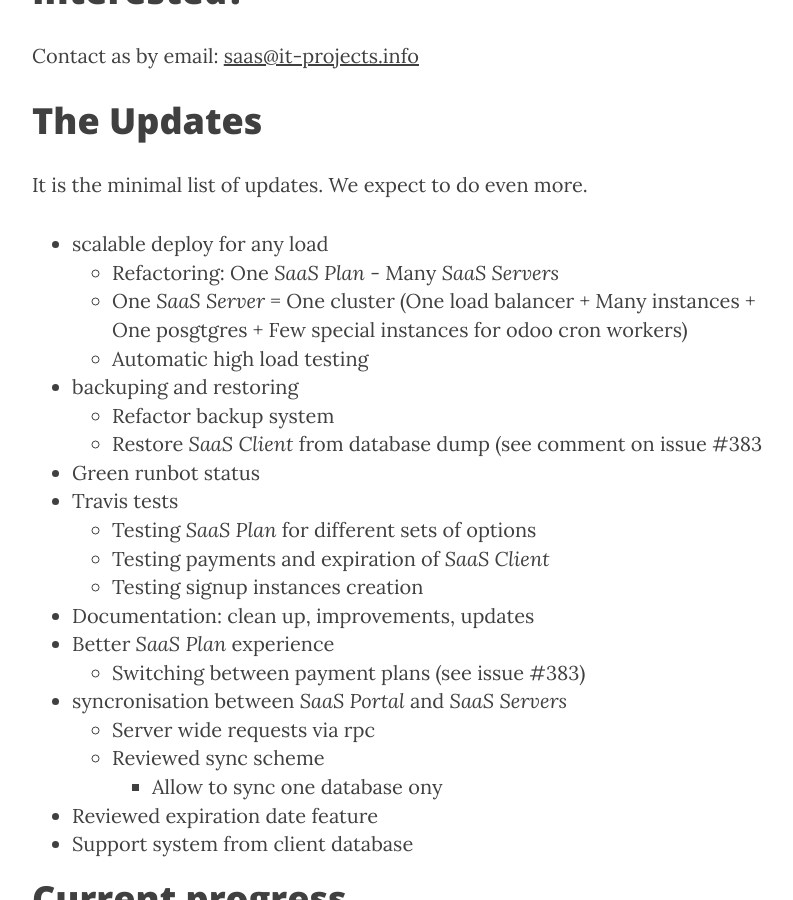
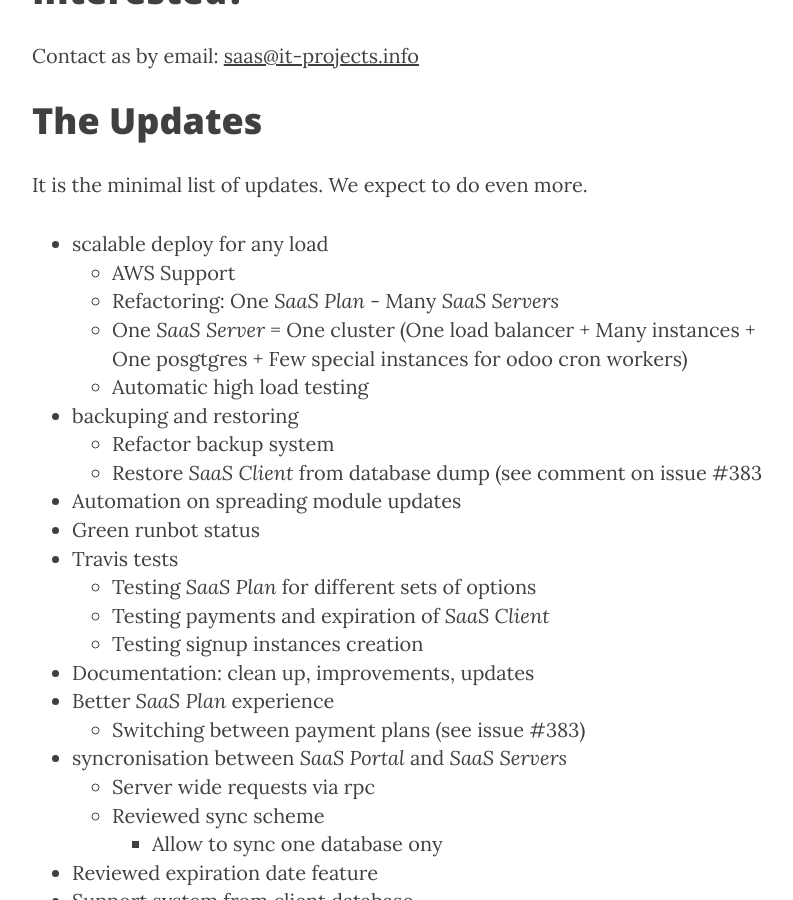
Before and after one commit to it-projects-llc/odoo-saas-tools, a Jekyll site: the page built from _posts/2017-06-06-fundraising-campaign.md, in a window 1280 px wide and 900 px high, scrolled down 2246 px. Shown: the whole window, without its empty margins (233-1026 px from the left). Built offline with Jekyll 4.4.1, drawn with Linux system fonts in a browser that asks for light colours; nearby versions of some CDN libraries; comment, search, counter and statistics services are not loaded.

Commit message:
extend and clarify todo list

```diff
--- a/_posts/2017-06-06-fundraising-campaign.md
+++ b/_posts/2017-06-06-fundraising-campaign.md
@@ -62,12 +62,14 @@
 It is the minimal list of updates. We expect to do even more.
 
 * scalable deploy for any load
+  * AWS Support
   * Refactoring: One *SaaS Plan* - Many *SaaS Servers*
   * One *SaaS Server* = One cluster (One load balancer + Many instances + One posgtgres + Few special instances for odoo cron workers)
   * Automatic high load testing
 * backuping and restoring
   * Refactor backup system
   * Restore *SaaS Client* from database dump (see [comment on issue #383](https://github.com/it-projects-llc/odoo-saas-tools/issues/383#issuecomment-261453697)
+* Automation on spreading module updates
 * Green runbot status
 * Travis tests
   * Testing *SaaS Plan* for different sets of options
```
